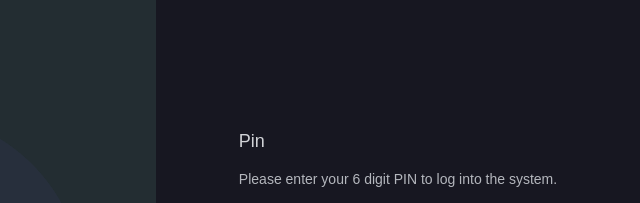
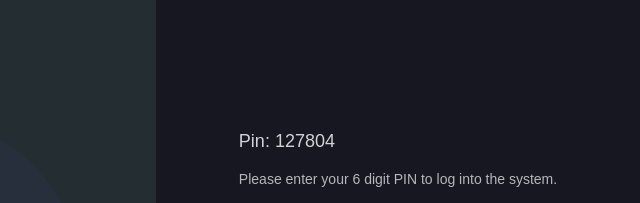
Before and after one commit to AbdulSattarNajafi/Login-dashboard, a plain HTML site: page index.html in a window 1280 px wide. Shown: the top 203 px of the page, 640-1280 px from the left. Drawn offline with Linux system fonts and the light colour scheme.

Commit message:
pin added

```diff
--- a/index.html
+++ b/index.html
@@ -30,7 +30,7 @@
 
     <div id="form-content">
       <div class="form-container">
-        <h6>Pin</h6>
+        <h6>Pin: 127804</h6>
         <p>Please enter your 6 digit PIN to log into the system.</p>
 
         <form class="pin-form">
```
